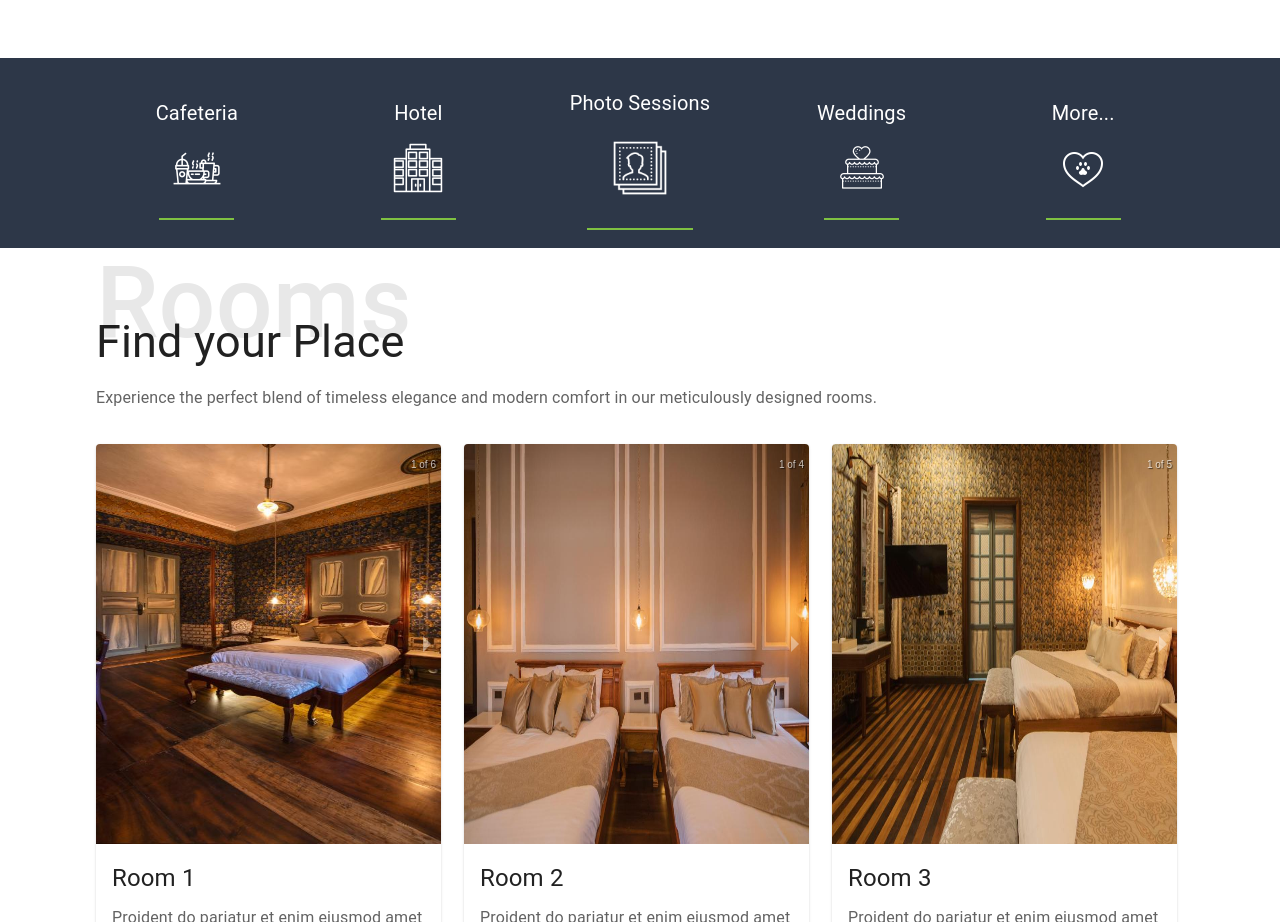
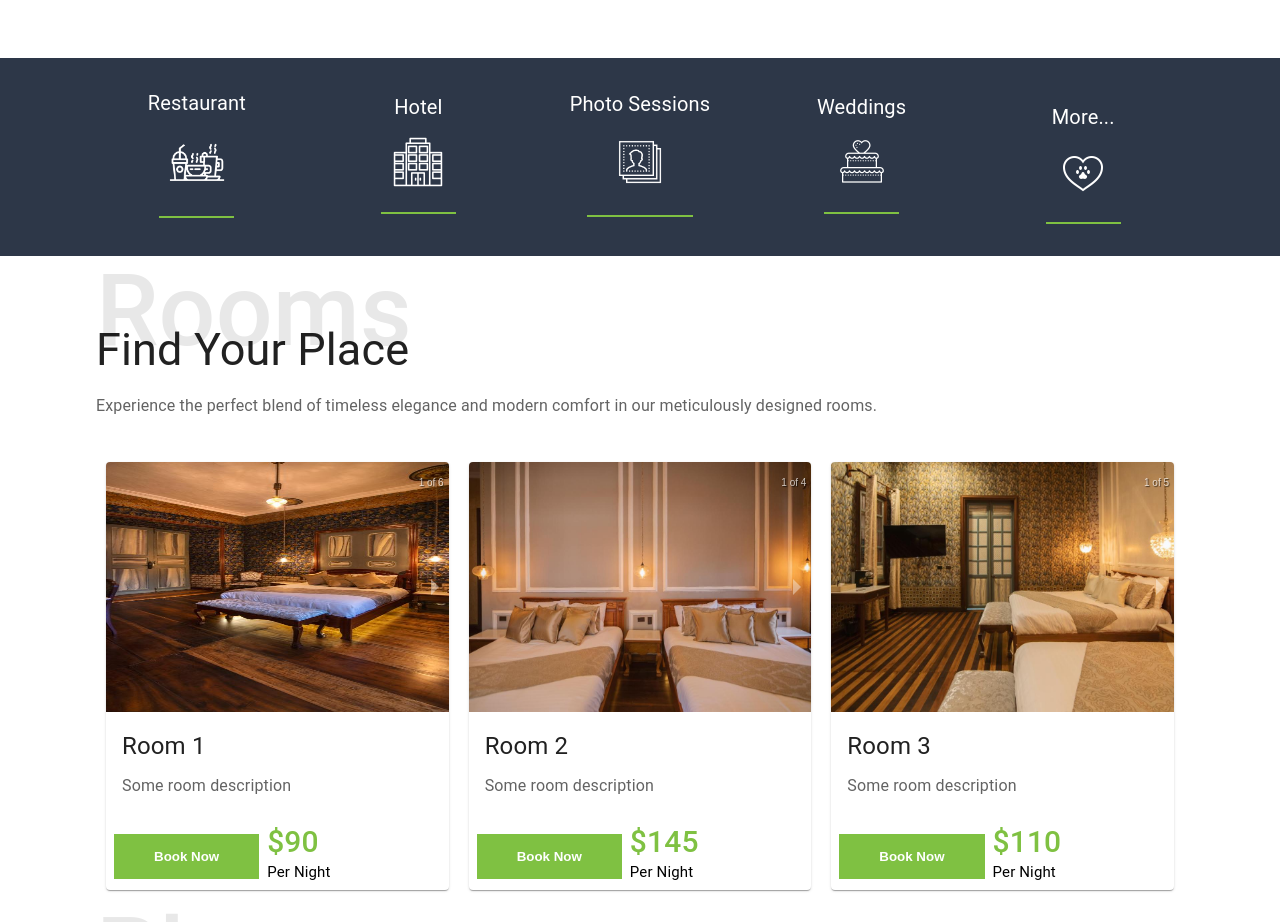
Before and after one commit to ElJeringas/BookingWebsite, a React (Vite) app: page / in a window 1280 px wide. Shown: the part 1170-2092 px from the top of the page. Built offline with nearby package versions, Linux system fonts and the light colour scheme.

Commit message:
translation button and stylying components

```diff
--- a/src/components/Rooms.jsx
+++ b/src/components/Rooms.jsx
@@ -15,16 +15,18 @@ import triple2 from '../assets/rooms/room4_triple/2.jpg'
 import triple3 from '../assets/rooms/room4_triple/3.jpg'
 import triple4 from '../assets/rooms/room4_triple/4.jpg'
 import triple5 from '../assets/rooms/room4_triple/5.jpg'
-import { Card, CardActionArea, CardContent,CardActions, CardMedia, Grid } from "@mui/material";
+import { Card, CardActionArea, CardContent,CardActions, CardMedia, Box } from "@mui/material";
+import { useTranslation } from 'react-i18next';
 import '../styles/rooms.css'
 
 function Rooms() {
+  const {t} = useTranslation('global')
   const ImageCarousel = ({ images }) => (
     <Carousel showArrows={true} showThumbs={false} showIndicators={false} interval={1000} transitionTime={1000} swipeable={true}>
       {images.map((image, index) => (
         <div key={index} className="items">
           <div className="image">
-            <img src={image} alt={`Image ${index}`}  height='400vh'  width='100vh' />
+            <img src={image} alt={`Image ${index}`}  height='250vh'  width='80vh' />
           </div>
 
         </div>
@@ -57,9 +59,8 @@ function Rooms() {
   ];
 
   return (
-    <Grid container spacing={2}>
-      <Grid item xs={12} sm={4}>
-        <Card sx={{ maxWidth: 345 }}>
+    <Box container spacing={2} xs={6} sm={4} md={12} className="rooms-container">
+        <Card sx={{ maxWidth: 345 }} className="room-card">
           <CardActionArea>
             <CardMedia
               component='div'
@@ -69,23 +70,22 @@ function Rooms() {
                 justifyContent: 'center',
                 alignItems: 'center',
               }}
+              className="card-media"
             >
               <ImageCarousel images={room1Images} />
             </CardMedia>
           </CardActionArea>
           <CardContent>
-            <h2>Room 1</h2>
-            <p>Proident do pariatur et enim eiusmod amet id sunt.</p>
+            <h2>{t(`Card1.title`)}</h2>
+            <p>{t(`Card1.description`)}</p>
           </CardContent>
           <CardActions>
-            <button className="primary-btn">Book now</button>
-            <h3>$90  <span> <br/> Per Night</span></h3>
+            <button className="primary-btn">{t(`Card1.button`)}</button>
+            <h3>$90  <span> <br/>{t(`Card1.price`)}</span></h3>
           </CardActions>
         </Card>
-      </Grid>
 
-      <Grid item xs={12} sm={4}>
-        <Card sx={{ maxWidth: 345 }}>
+        <Card sx={{ maxWidth: 345 }} className="room-card">
           <CardActionArea>
             <CardMedia
               component='div'
@@ -95,23 +95,22 @@ function Rooms() {
                 justifyContent: 'center',
                 alignItems: 'center',
               }}
+              className="card-media"
             >
               <ImageCarousel images={room2Images} />
             </CardMedia>
           </CardActionArea>
           <CardContent>
-            <h2>Room 2</h2>
-            <p>Proident do pariatur et enim eiusmod amet id sunt.</p>
+            <h2>{t(`Card2.title`)}</h2>
+            <p>{t(`Card2.description`)}</p>
           </CardContent>
           <CardActions>
-            <button className="primary-btn">Book now</button>
-            <h3>$145  <span> <br/> Per Night</span></h3>
+            <button className="primary-btn">{t(`Card2.button`)}</button>
+            <h3>$145  <span> <br/>{t(`Card2.price`)}</span></h3>
           </CardActions>
         </Card>
-      </Grid>
 
-      <Grid item xs={12} sm={4}>
-        <Card sx={{ maxWidth: 345 }}>
+        <Card sx={{ maxWidth: 345 }} className="room-card">
           <CardActionArea>
             <CardMedia
               component='div'
@@ -121,23 +120,22 @@ function Rooms() {
                 justifyContent: 'center',
                 alignItems: 'center',
               }}
+              className="card-media"
             >
               <ImageCarousel images={room3Images} />
             </CardMedia>
           </CardActionArea>
           <CardContent>
-            <h2>Room 3</h2>
-            <p>Proident do pariatur et enim eiusmod amet id sunt.</p>
+            <h2>{t(`Card3.title`)}</h2>
+            <p>{t(`Card3.description`)}</p>
           </CardContent>
           <CardActions>
-            <button className="primary-btn">Book now</button>
-            <h3>$110  <span> <br/> Per Night</span></h3>
+            <button className="primary-btn">{t(`Card3.button`)}</button>
+            <h3>$110  <span> <br/>{t(`Card3.price`)}</span></h3>
           </CardActions>
         </Card>
-      </Grid>
 
-
-    </Grid>
+    </Box>
   );
 }
 
--- a/src/pages/About.jsx
+++ b/src/pages/About.jsx
@@ -30,7 +30,7 @@ function About() {
                 <h4>{t(`about.line_two`)}</h4><br/>
                 <p>{t(`about.paragraph_2`)}</p><br/>
                 <h4>{t(`about.line_three`)}</h4><br/>
-                <p>O{t(`about.paragraph_3`)}</p><br/>
+                <p>{t(`about.paragraph_3`)}</p><br/>
                 <h4>{t(`about.line_four`)}</h4><br/>
                 <p>{t(`about.paragraph_4`)}</p><br/>
                 <h4>{t(`about.line_five`)}</h4>
--- a/src/pages/Explore.jsx
+++ b/src/pages/Explore.jsx
@@ -1,14 +1,16 @@
 import React from 'react'
 import Rooms from '../components/Rooms'
+import { useTranslation } from 'react-i18next';
 
 function Explore() {
+  const {t} = useTranslation('global')
   return (
     <section className='rooms'>
         <div className='container top'>
             <div className='heading'>
-                <h1>Rooms</h1>
-                <h2>Find your Place</h2>
-                <p>Experience the perfect blend of timeless elegance and modern comfort in our meticulously designed rooms.</p><br/>
+                <h1>{t(`rooms.title`)}</h1>
+                <h2>{t(`rooms.subtitle`)}</h2>
+                <p>{t(`rooms.description`)}</p><br/>
             </div>
             <Rooms/>
         </div>
--- a/src/pages/Legal.jsx
+++ b/src/pages/Legal.jsx
@@ -3,7 +3,7 @@ import '../styles/legal.css'
 function Legal() {
   return (
     <div className='legal'>
-      <p className='legal'> Copyright  (c)  Copyright Holder All Rights Reserved.</p>
+      <p> Copyright  (c)  Copyright Holder All Rights Reserved.</p>
     </div>
   )
 }
--- a/src/pages/Services.jsx
+++ b/src/pages/Services.jsx
@@ -4,32 +4,36 @@ import hotel from '../assets/services/hotel.png'
 import pet from '../assets/services/pet.png'
 import photo from '../assets/services/photo.png'
 import wedding from '../assets/services/wedding.png'
+import { useTranslation } from 'react-i18next';
+
+
 function Services() {
+  const {t} = useTranslation('global')
   return (
     <section className='counter top'>
       <div className='container grid'>
         <div className='box'>
-          <h1>Cafeteria</h1>
-          <img className='icon' src={coffee} alt='' width='50%' height='50%'/>
+          <h1>{t(`services.cafe`)}</h1>
+          <img className='icon' src={coffee} alt='' width='58%' height='58%'/>
           <hr/>
         </div>
         <div className='box'>
-          <h1>Hotel</h1>
+          <h1>{t(`services.hotel`)}</h1>
           <img className='icon' src={hotel} alt='' width='50%' height='50%'/>
           <hr/>
         </div>
         <div className='box'>
-          <h1>Photo Sessions</h1>
-          <img className='icon' src={photo} alt='' width='50%' height='50%'/>
+          <h1>{t(`services.photo`)}</h1>
+          <img className='icon' src={photo} alt='' width='40%' height='40%'/>
           <hr/>
         </div>
         <div className='box'>
-          <h1>Weddings</h1>
+          <h1>{t(`services.rings`)}</h1>
           <img className='icon' src={wedding} alt='' width='50%' height='50%'/>
           <hr/>
         </div>
         <div className='centered-item'>
-          <h1>More...</h1>
+          <h1>{t(`services.more`)}</h1>
           <img className='icon' src={pet} alt='' width='50%' height='50%'/>
           <hr/>
         </div>
--- a/src/styles/footer.css
+++ b/src/styles/footer.css
@@ -2,19 +2,20 @@ footer{
     position: relative;
     background-color: #2d3748;
     color: #b6b7b9;
-    min-height: 10vh;
-
+    width: 100%;
+    padding: 20px;
+    box-sizing: border-box;
 }
 
 .container-grid {
     display: flex;
+    flex-wrap: wrap;
     justify-content: space-between;
-    padding: 20px;
-    padding: 20px;
 }
 .box {
     flex: 1;
     padding: 0 10px;
+    margin-bottom: 20px;
   }
   .rounded-map {
     width: 100%;
@@ -22,7 +23,7 @@ footer{
     border-radius: 10px; /* Add rounded corners */
     overflow: hidden; /* Hide any overflowing content */
     box-shadow: 0 0 10px rgba(0, 0, 0, 0.2); /* Add a subtle shadow for depth */
-    margin: 5px 20px 0 0;
+    margin: 5px 0;
 }
 
   /* Style for the embedded iframe */
@@ -34,13 +35,13 @@ footer{
 
 footer .p{
     color: #b6b7b9;
-    font-size: 10px;
+    font-size: 8px;
     line-height: 25px;
 }
 
 footer .icon{
     display: flex;
-
+    flex-wrap: wrap;
 }
 footer .icon i{
     margin: 25px 25px 25px 0;
@@ -54,7 +55,7 @@ footer .icon i:hover{
 
 a {
     text-decoration: none;
-    color: inherit; /* Preserve the default text color */
+    color: inherit;
   }
   a:hover {
     /* Add your hover styles here, such as changing text color */
@@ -75,24 +76,41 @@ footer li{
 footer i{
     color: #7fc142;
     margin: 20px 0;
-    margin-right: 20px;
+    margin-right: 10px;
 }
 
 footer label{
-    margin: 20px 0;
+    margin: 10px 0;
 }
 .box li{
     margin-bottom: 5px;
 }
 
-/* @media  only screen and (max-width:700px) {
-     footer .grid{
-        grid-template-columns: repeat(1,1fr);
+@media  only screen and (max-width:600px) {
+        footer {
+        position: static; /* Change position to static for smaller screens */
+        padding: 20px;
     }
+    .container-grid {
+        flex-direction: column; /* Stack boxes vertically on smaller screens */
     }
 
-    @media  only screen and (max-width:600px) {
-        footer .grid{
-            grid-template-columns: repeat(1,1fr);
-        }
-    } */
+    .box {
+        flex: 1;
+        padding: 0 10px;
+        margin-bottom: 20px;
+    }
+
+    .rounded-map {
+        max-width: 100%;
+        margin: 5px 0;
+    }
+
+    .icon i {
+        margin: 10px 10px 10px 0;
+    }
+
+    footer .icon{
+        justify-content: center;
+    }
+}
--- a/src/styles/rooms.css
+++ b/src/styles/rooms.css
@@ -24,5 +24,30 @@
     font-size: 15px;
     font-weight: 400;
     color: black;
+}
 
-}
+/* Default styles for all screen sizes */
+.rooms-container {
+    display: flex;
+    flex-wrap: wrap;
+    justify-content: space-between;
+    align-items: center;
+  }
+
+  .room-card {
+    flex: 1;
+    max-width: calc(33.33% - 20px); /* Three cards in a row with spacing */
+    margin: 10px;
+    /* Other card styles */
+  }
+
+  /* Media query for screens smaller than a certain size (adjust as needed) */
+  @media (max-width: 768px) {
+    .rooms-container {
+      flex-direction: column; /* Single column layout */
+    }
+
+    .room-card {
+      max-width: 100%; /* Full width for single column */
+    }
+  }
--- a/src/translations/english/global.json
+++ b/src/translations/english/global.json
@@ -30,5 +30,35 @@
         "line_five":"Bienvenidos a Casa Bolivar - Where History and Hospitality Unite!",
         "button_a":"More About Us",
         "button_b" : "Show Less"
+    },
+    "services":{
+        "cafe" : "Restaurant",
+        "hotel" : "Hotel",
+        "photo" : "Photo Sessions",
+        "rings" : "Weddings",
+        "more" : "More..."
+    },
+    "rooms": {
+        "title" : "Rooms",
+        "subtitle" : "Find Your Place",
+        "description": "Experience the perfect blend of timeless elegance and modern comfort in our meticulously designed rooms."
+    },
+    "Card1": {
+        "title" : "Room 1",
+        "description" : "Some room description",
+        "button" : "Book Now",
+        "price" : "Per Night"
+    },
+    "Card2": {
+        "title" : "Room 2",
+        "description" : "Some room description",
+        "button" : "Book Now",
+        "price" : "Per Night"
+    },
+    "Card3": {
+        "title" : "Room 3",
+        "description" : "Some room description",
+        "button" : "Book Now",
+        "price" : "Per Night"
     }
 }
--- a/src/translations/spanish/global.json
+++ b/src/translations/spanish/global.json
@@ -30,5 +30,35 @@
         "line_five":"Bienvenidos a Casa Bolivar, donde la Historia y la Hospitalidad se Unen!",
         "button_a":"Conoce Más",
         "button_b" : "Mostrar Menos"
+    },
+    "services":{
+        "cafe" : "Restaurant",
+        "hotel" : "Hotel",
+        "photo" : "Sesiones de Fotos",
+        "rings" : "Matrimonios",
+        "more" : "Más..."
+    },
+    "rooms": {
+        "title" : "Explora",
+        "subtitle" : "Encuentra tu Lugar",
+        "description": "La combinación perfecta de elegancia y confort."
+    },
+    "Card1": {
+        "title" : "Habitación 1",
+        "description" : "descripcion habitacion",
+        "button" : "Reservar",
+        "price" : "Por Noche"
+    },
+    "Card2": {
+        "title" : "Habitación 2",
+        "description" : "descripcion habitacion",
+        "button" : "Reservar",
+        "price" : "Por Noche"
+    },
+    "Card3": {
+        "title" : "Habitación 3",
+        "description" : "descripcion habitacion",
+        "button" : "Reservar",
+        "price" : "Por Noche"
     }
 }
```
Also changed, not shown: src/pages/HotelBar.jsx (+18 -4 lines), src/styles/legal.css (+10 -0 lines), src/styles/style.css (+27 -0 lines).
